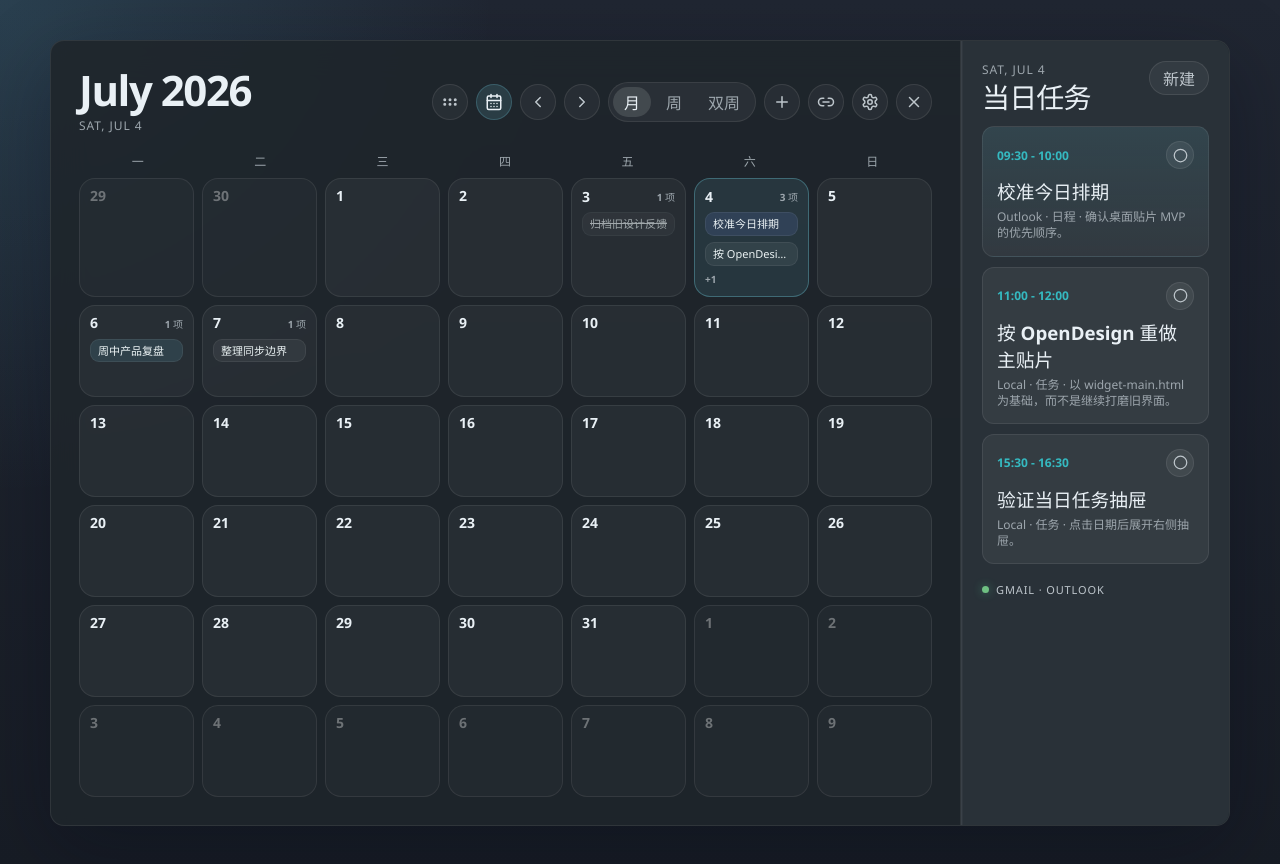
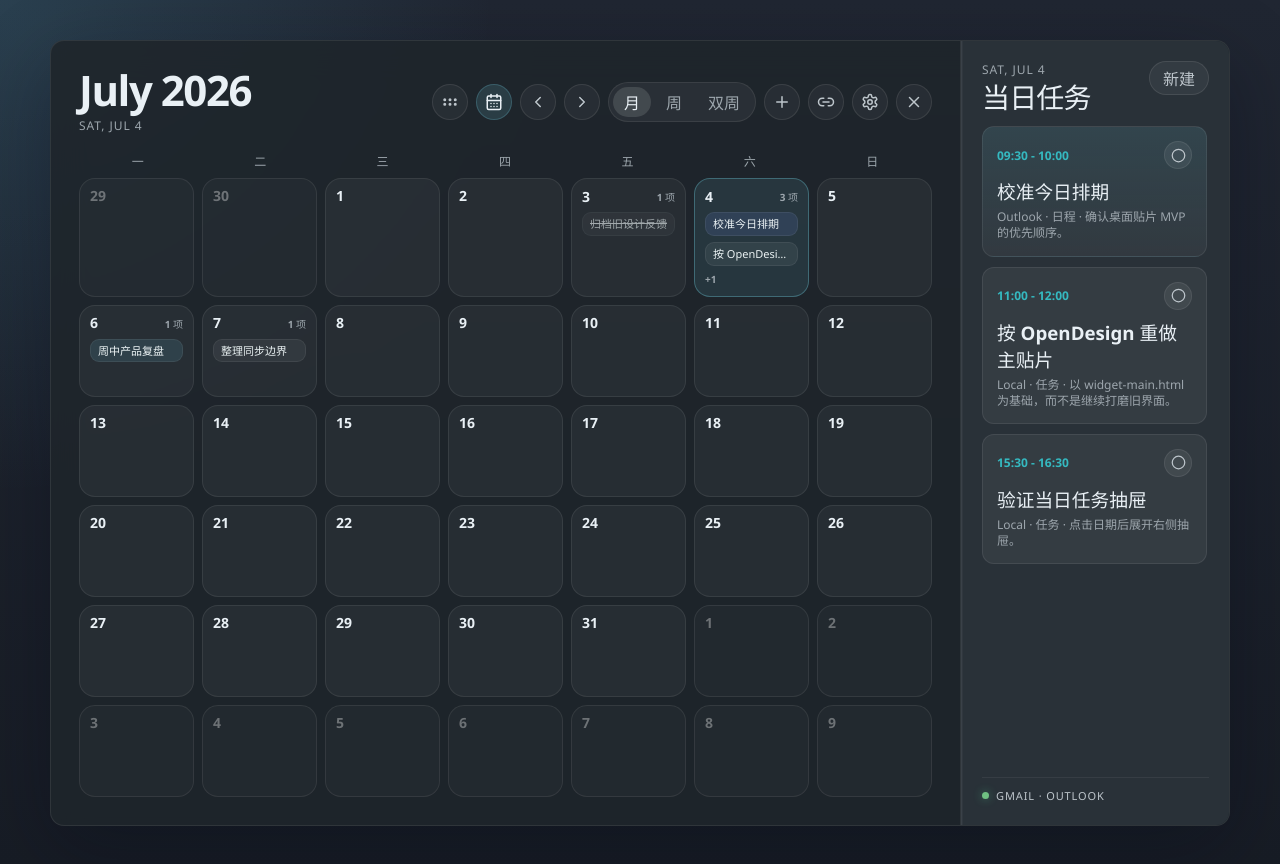
Before and after one commit to sebowang/Dayboard, a React (Vite) app in the folder code/: page / in a window 1280 px wide. Both pictures are taken after a click on the button 762 px from the left and 101 px from the top of the page. Built offline with nearby package versions, Linux system fonts and the light colour scheme.

Commit message:
Refine task drawer interactions

```diff
--- a/code/src/App.tsx
+++ b/code/src/App.tsx
@@ -317,6 +317,7 @@ function App() {
   });
   const [draggingItemId, setDraggingItemId] = useState<string | null>(null);
   const [dropTargetDate, setDropTargetDate] = useState<string | null>(null);
+  const dragClickGuardUntil = useRef(0);
 
   const monthDates = useMemo(() => getMonthDates(currentMonth), [currentMonth]);
   const weekDates = useMemo(() => getRangeDates(selectedDate, 7), [selectedDate]);
@@ -463,7 +464,7 @@ function App() {
     setBoardItems((current) =>
       current.map((item) => (item.id === itemId ? { ...item, date: nextDate } : item)),
     );
-    selectDate(nextDate, true);
+    selectDate(nextDate, false);
   };
 
   const beginDragItem = (event: DragEvent<HTMLElement>, itemId: string) => {
@@ -471,10 +472,12 @@ function App() {
     event.dataTransfer.effectAllowed = "move";
     event.dataTransfer.setData("application/dayboard-item", JSON.stringify(payload));
     event.dataTransfer.setData("text/plain", itemId);
+    dragClickGuardUntil.current = Date.now() + 250;
     setDraggingItemId(itemId);
   };
 
   const endDragItem = () => {
+    dragClickGuardUntil.current = Date.now() + 250;
     setDraggingItemId(null);
     setDropTargetDate(null);
   };
@@ -526,6 +529,10 @@ function App() {
       }`}
       onClick={(event) => {
         event.stopPropagation();
+        if (Date.now() < dragClickGuardUntil.current) {
+          event.preventDefault();
+          return;
+        }
         openEdit(item);
       }}
       onDragStart={(event) => beginDragItem(event, item.id)}
@@ -772,7 +779,13 @@ function App() {
             </div>
 
             <div className="statusline" aria-label="账号连接状态">
-              <span className="status-pill status-pill--connected"><i />GMAIL · OUTLOOK</span>
+              <button
+                className="status-pill status-pill--connected"
+                type="button"
+                onClick={openAccountSettings}
+              >
+                <i />GMAIL · OUTLOOK
+              </button>
             </div>
           </section>
         )}
--- a/code/src/styles.css
+++ b/code/src/styles.css
@@ -485,9 +485,10 @@ button {
 
 .panel--glance-drawer {
   display: grid;
+  grid-template-rows: auto minmax(0, 1fr) auto;
   width: 100%;
   min-height: 100%;
-  align-content: start;
+  align-content: stretch;
   gap: 14px;
   padding: 20px;
   background: color-mix(in oklab, var(--surface-strong) 92%, black 8%);
@@ -572,6 +573,9 @@ button {
   display: grid;
   align-content: start;
   gap: 10px;
+  min-height: 0;
+  overflow: auto;
+  padding-right: 2px;
 }
 
 .event-card {
@@ -646,7 +650,9 @@ button {
   display: flex;
   align-items: center;
   justify-content: flex-start;
-  margin-top: 4px;
+  min-height: 28px;
+  padding-top: 8px;
+  border-top: 1px solid rgba(255, 255, 255, 0.06);
 }
 
 .toast {
@@ -668,9 +674,22 @@ button {
   display: inline-flex;
   align-items: center;
   gap: 7px;
+  padding: 0;
   color: var(--muted-strong);
   font-size: 11px;
   letter-spacing: 0.08em;
+  background: transparent;
+  border: 0;
+}
+
+button.status-pill {
+  cursor: pointer;
+}
+
+button.status-pill:hover,
+button.status-pill:focus-visible {
+  color: var(--fg);
+  outline: none;
 }
 
 .status-pill i {
```
